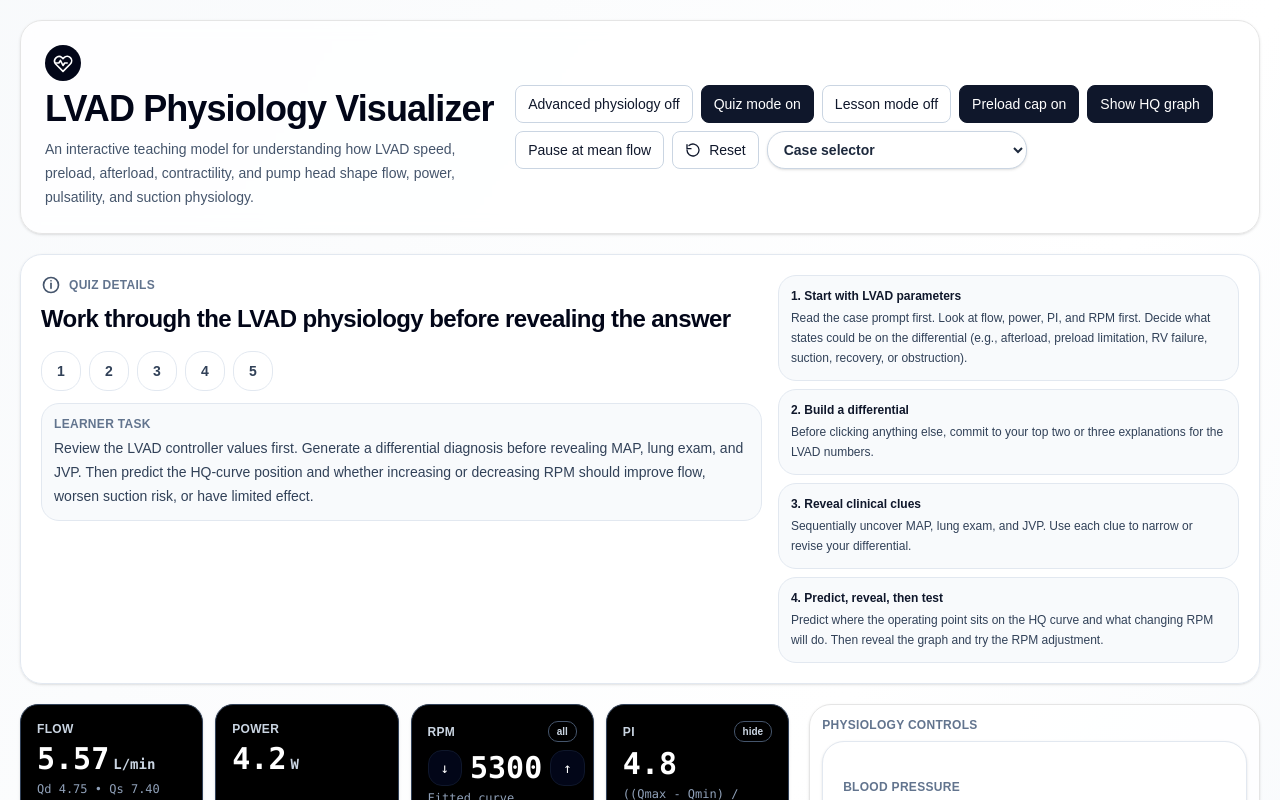
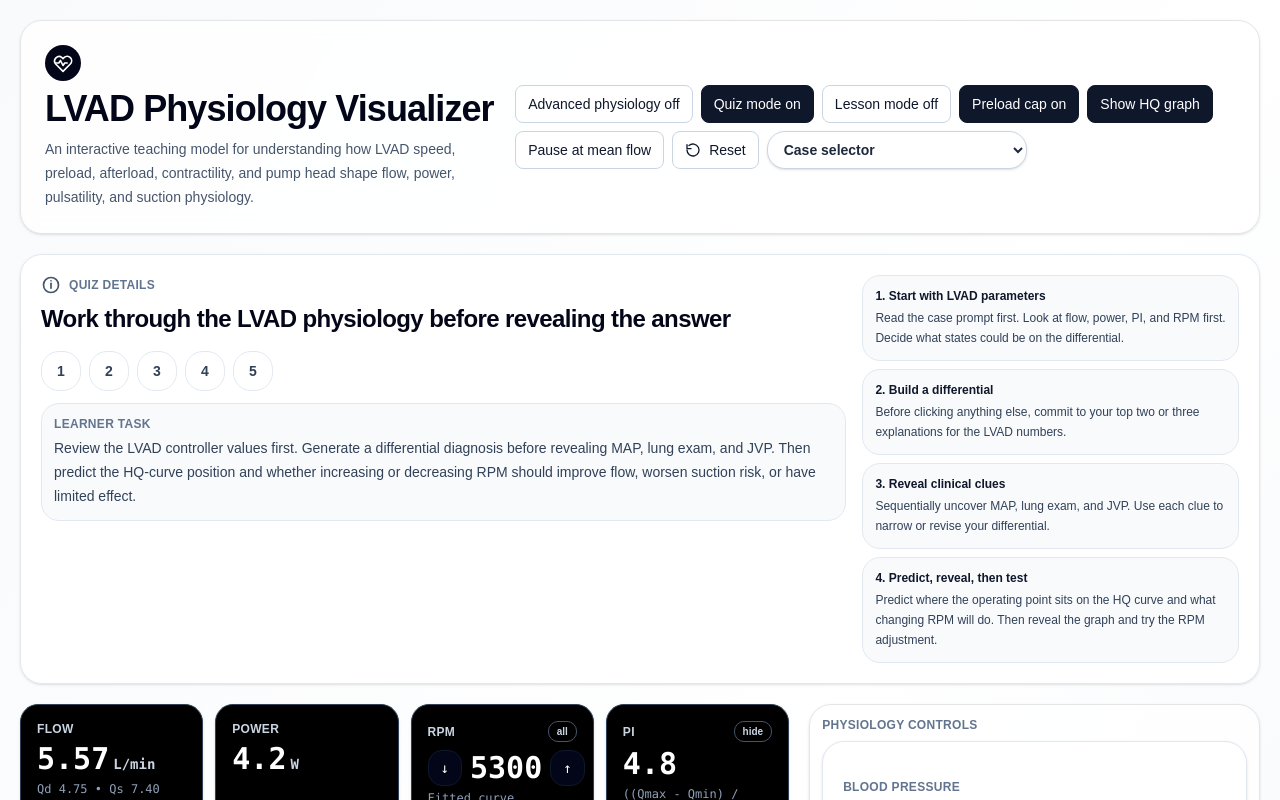
Before and after one commit to rudyunni/lvad-physiology-visualizer, a React (Vite) app: page / in a window 1280 px wide. Both pictures are taken after a click on the button "Quiz mode off". Shown: the top 800 px of the page. Built offline with nearby package versions, Linux system fonts and the light colour scheme.

Commit message:
Update LVAD visualizer

```diff
--- a/src/App.tsx
+++ b/src/App.tsx
@@ -1456,10 +1456,11 @@ const rvRatioFromContractility = (contractility) => clamp(1.25 - 0.023 * contrac
                     </div>
                   )}
                 </div>
+                {!activeCase ? (
                   <div className="grid min-w-[280px] gap-2 text-xs text-slate-700 sm:grid-cols-2 lg:grid-cols-1">
                     <div className="rounded-2xl border border-slate-200 bg-slate-50 p-3">
                       <div className="font-bold text-slate-900">1. Start with LVAD parameters</div>
-                    <div className="mt-1 leading-5">Read the case prompt first. Look at flow, power, PI, and RPM first. Decide what states could be on the differential (e.g., afterload, preload limitation, RV failure, suction, recovery, or obstruction).</div>
+                      <div className="mt-1 leading-5">Read the case prompt first. Look at flow, power, PI, and RPM first. Decide what states could be on the differential.</div>
                     </div>
                     <div className="rounded-2xl border border-slate-200 bg-slate-50 p-3">
                       <div className="font-bold text-slate-900">2. Build a differential</div>
@@ -1474,6 +1475,7 @@ const rvRatioFromContractility = (contractility) => clamp(1.25 - 0.023 * contrac
                       <div className="mt-1 leading-5">Predict where the operating point sits on the HQ curve and what changing RPM will do. Then reveal the graph and try the RPM adjustment.</div>
                     </div>
                   </div>
+                ) : null}
               </div>
             </CardContent>
           </Card>
```
Lines whose indentation alone changed are shown as unchanged.
